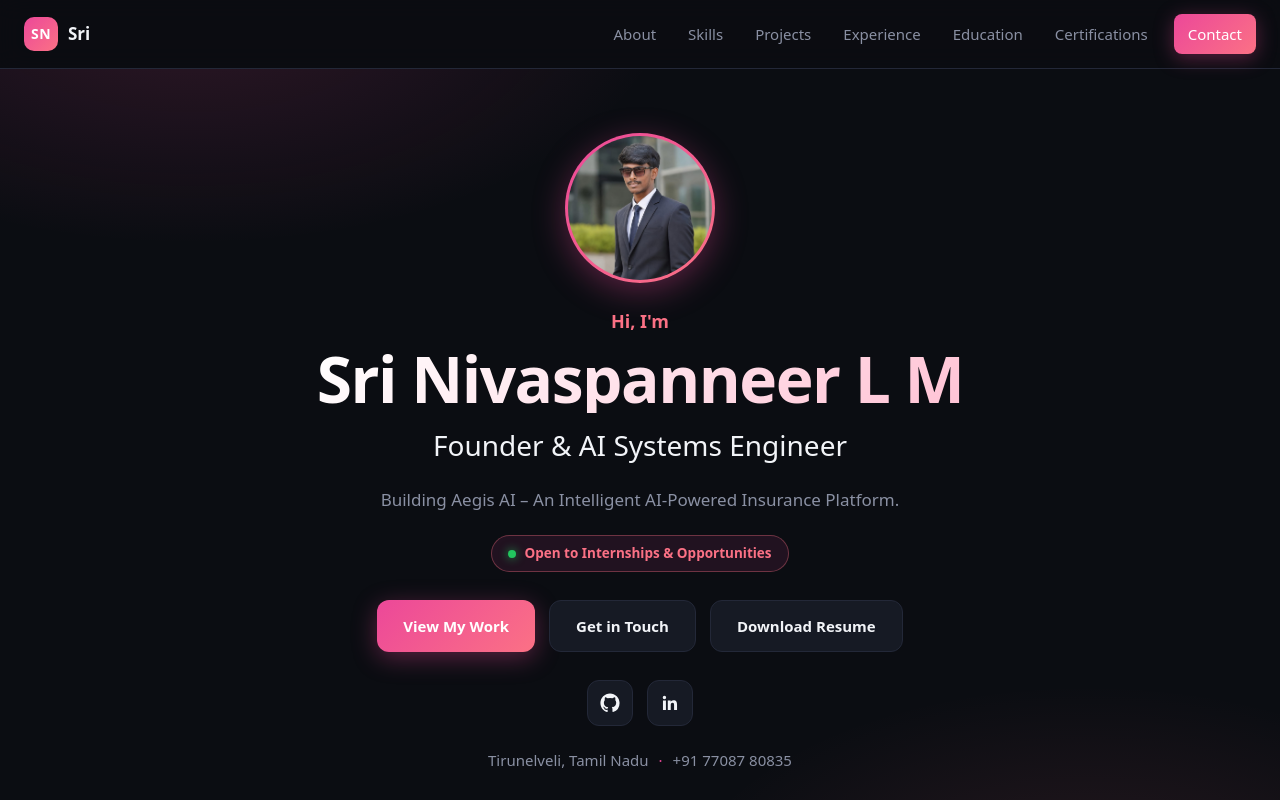
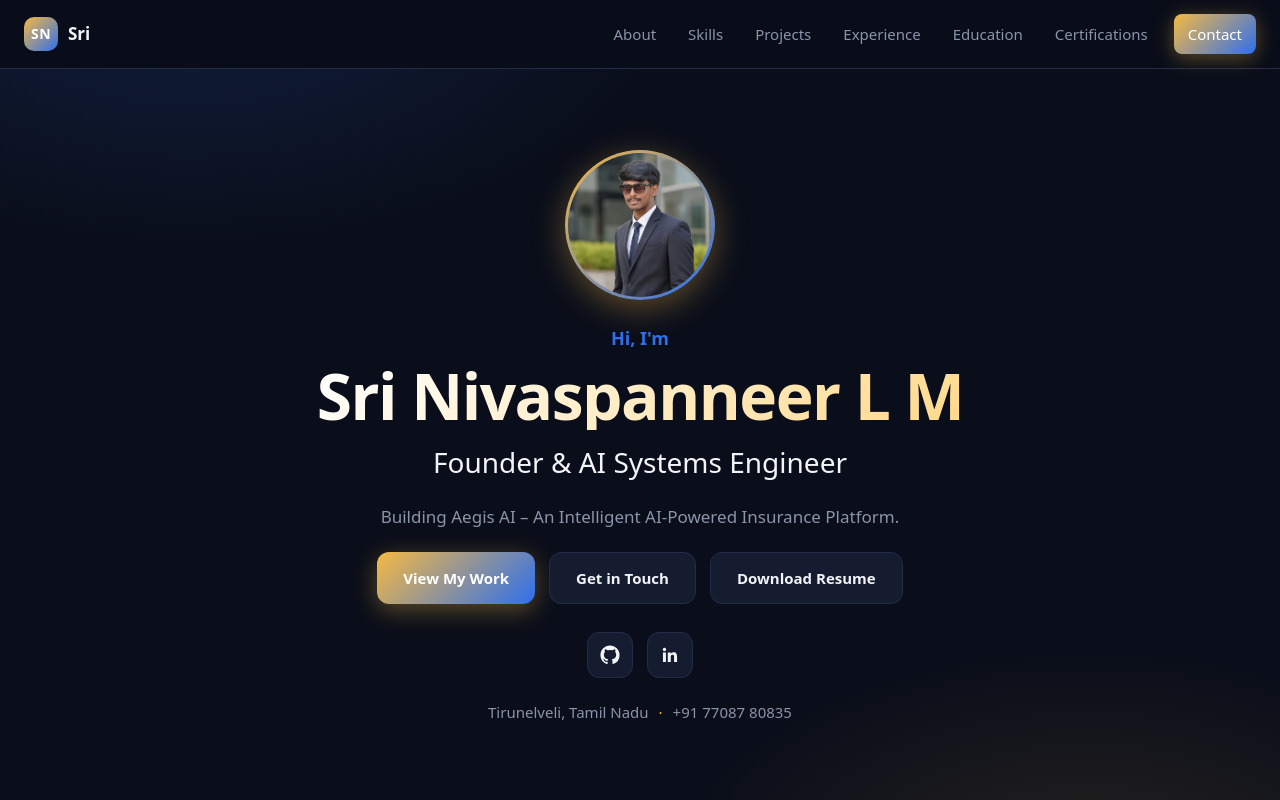
Before and after one commit to srinivaspanneerlm-cyber/srinivaspanneerlm-cyber.github.io, a React (Vite) app: page / in a window 1280 px wide. Shown: the top 800 px of the page. Built offline with nearby package versions, Linux system fonts and the light colour scheme.

Commit message:
Professional navy+gold theme, remove availability badge

```diff
--- a/src/App.css
+++ b/src/App.css
@@ -7,7 +7,7 @@
   justify-content: space-between;
   gap: 16px;
   padding: 14px 24px;
-  background: rgba(11, 13, 18, 0.82);
+  background: rgba(10, 14, 26, 0.82);
   backdrop-filter: blur(12px);
   border-bottom: 1px solid var(--border);
 }
@@ -70,8 +70,8 @@
   text-align: center;
   padding: 64px 24px;
   background:
-    radial-gradient(800px 420px at 15% -10%, rgba(236, 72, 153, 0.16), transparent 60%),
-    radial-gradient(700px 380px at 85% 110%, rgba(251, 113, 133, 0.12), transparent 60%);
+    radial-gradient(800px 420px at 15% -10%, rgba(47, 111, 237, 0.16), transparent 60%),
+    radial-gradient(700px 380px at 85% 110%, rgba(245, 185, 66, 0.12), transparent 60%);
 }
 
 .hero-inner {
@@ -103,7 +103,7 @@
 
 .hero-name {
   margin-bottom: 10px;
-  background: linear-gradient(135deg, #fff, #ffc3d5);
+  background: linear-gradient(135deg, #fff, #ffd98a);
   -webkit-background-clip: text;
   background-clip: text;
   -webkit-text-fill-color: transparent;
@@ -114,29 +114,6 @@
   font-size: clamp(20px, 3vw, 28px);
   font-weight: 500;
   color: var(--text-h);
-}
-
-.hero-availability {
-  display: inline-flex;
-  align-items: center;
-  gap: 8px;
-  margin-bottom: 28px;
-  padding: 7px 16px;
-  border-radius: 999px;
-  font-size: 13.5px;
-  font-weight: 600;
-  color: var(--accent-2);
-  border: 1px solid rgba(251, 113, 133, 0.35);
-  background: rgba(236, 72, 153, 0.1);
-}
-
-.hero-availability::before {
-  content: '';
-  width: 8px;
-  height: 8px;
-  border-radius: 50%;
-  background: #22c55e;
-  box-shadow: 0 0 10px rgba(34, 197, 94, 0.8);
 }
 
 .hero-tagline {
@@ -339,8 +316,8 @@
   font-size: 13.5px;
   font-weight: 500;
   color: var(--text);
-  background: rgba(236, 72, 153, 0.1);
-  border: 1px solid rgba(236, 72, 153, 0.28);
+  background: rgba(245, 185, 66, 0.1);
+  border: 1px solid rgba(245, 185, 66, 0.28);
 }
 
 .projects-list,
--- a/src/App.jsx
+++ b/src/App.jsx
@@ -55,7 +55,6 @@ function Hero() {
         <h1 className="hero-name">{profile.name}</h1>
         <p className="hero-title">{profile.title}</p>
         <p className="hero-tagline">{profile.tagline}</p>
-        <div className="hero-availability">Open to Internships &amp; Opportunities</div>
         <div className="hero-actions">
           <a className="btn btn-primary" href="#projects">
             View My Work
--- a/src/index.css
+++ b/src/index.css
@@ -1,14 +1,14 @@
 :root {
-  --bg: #0b0d12;
-  --bg-elev: #12151d;
-  --bg-card: #161a24;
-  --border: #232838;
-  --text: #c6cad6;
-  --text-dim: #8a90a3;
+  --bg: #0a0e1a;
+  --bg-elev: #111729;
+  --bg-card: #151c30;
+  --border: #232c47;
+  --text: #c6cdd9;
+  --text-dim: #8b94a8;
   --text-h: #f2f4f8;
-  --accent: #ec4899;
-  --accent-2: #fb7185;
-  --accent-glow: rgba(236, 72, 153, 0.35);
+  --accent: #f5b942;
+  --accent-2: #2f6fed;
+  --accent-glow: rgba(245, 185, 66, 0.35);
 
   --sans: system-ui, 'Segoe UI', Roboto, sans-serif;
   --mono: ui-monospace, 'SF Mono', Consolas, monospace;
```
